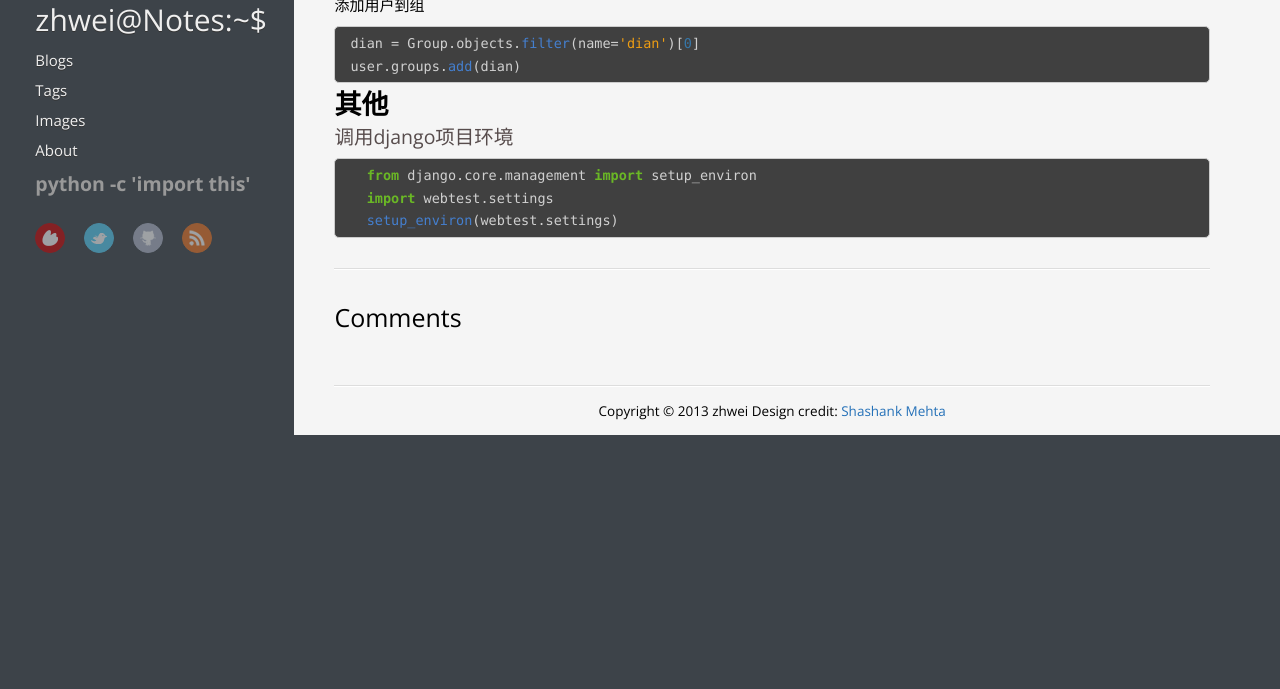
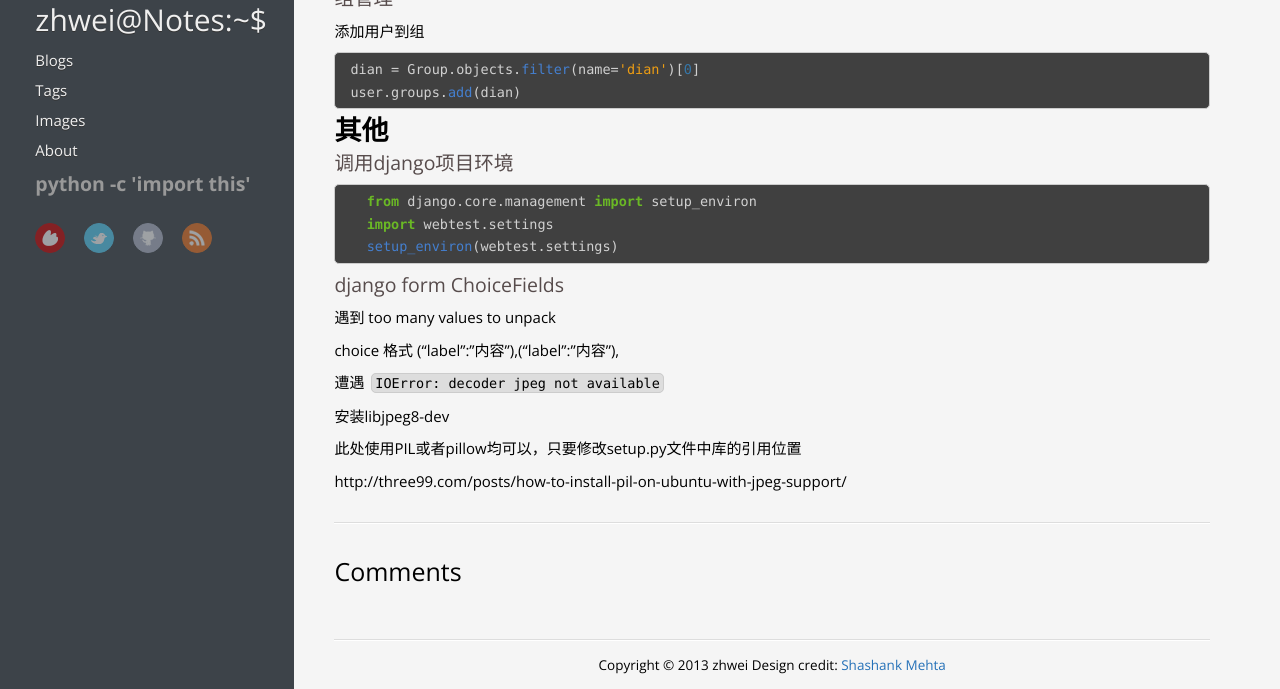
Before and after one commit to zhwei/zhwei.github.com, a Jekyll site: the page built from _posts/2013-08-04-django-notes.markdown, in a window 1280 px wide and 900 px high, scrolled down 1362 px, cut to the strip 211-900 px from the top of the window. Built offline with Jekyll 4.4.1, drawn with Linux system fonts in a browser that asks for light colours; nearby versions of some CDN libraries; Markdown is read by kramdown in place of the engine named in the settings; comment, search, counter and statistics services are not loaded; before the commit the page ends 2008 px from its top, so only the background shows below that; some of the changed text lies outside the part shown.

Commit message:
on django notes and about

```diff
--- a/_posts/2013-08-04-django-notes.markdown
+++ b/_posts/2013-08-04-django-notes.markdown
@@ -99,3 +99,18 @@ user.groups.add(dian)
   setup_environ(webtest.settings)
 
 {% endhighlight %}
+
+## django form ChoiceFields
+
+遇到 too many values to unpack
+
+choice 格式 ("label":"内容"),("label":"内容"),
+
+
+遭遇 `IOError: decoder jpeg not available`
+
+安装libjpeg8-dev
+
+此处使用PIL或者pillow均可以，只要修改setup.py文件中库的引用位置
+
+http://three99.com/posts/how-to-install-pil-on-ubuntu-with-jpeg-support/
--- a/about/index.html
+++ b/about/index.html
@@ -25,7 +25,9 @@
 
     <div id="banner">
       <div id="zhwei">
-        <p><a href="">Zhwei's Aboutme Page</a></p>
+        <p><a href="/">Zhwei's Aboutme Page</a></p>
+        <div id="more-info">
+        </div>
       </div> <!-- #zhwei -->
     </div> <!-- #banner -->
 
```
Also changed, not shown: other parts of about/index.html (+2 -0 lines).
